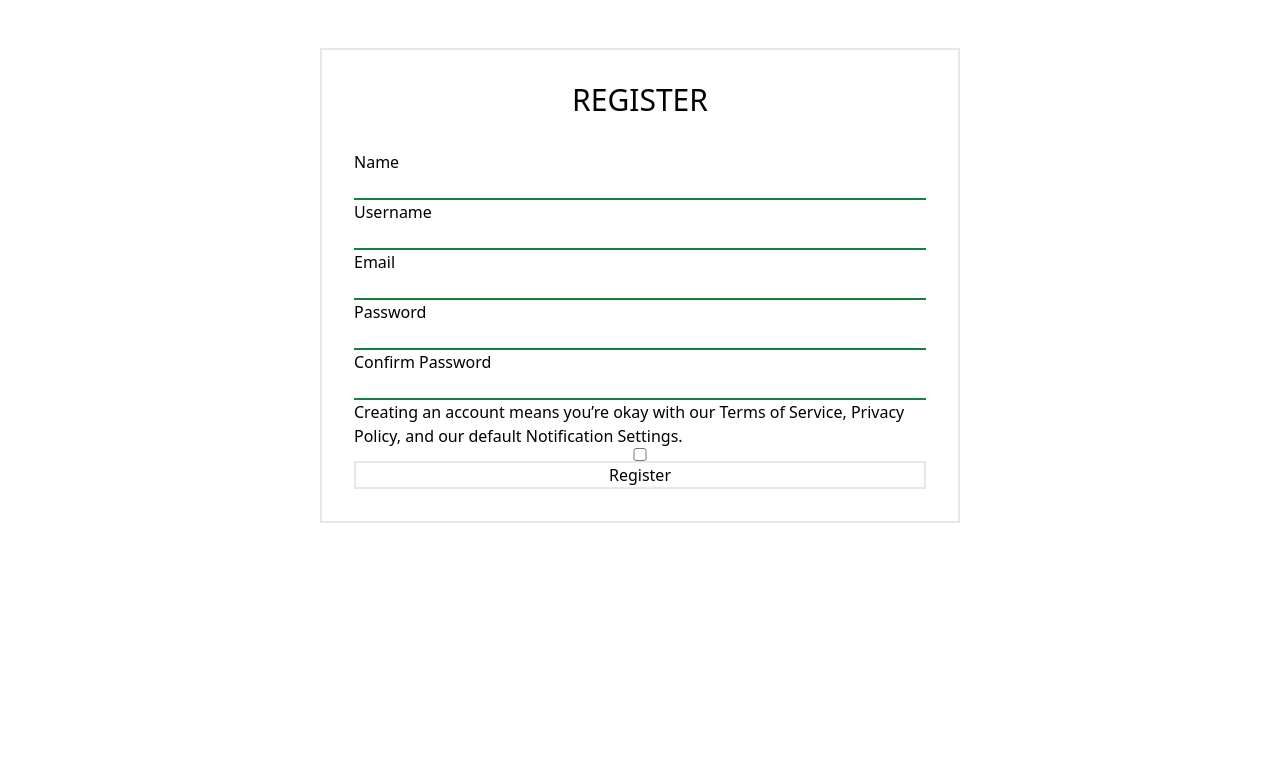
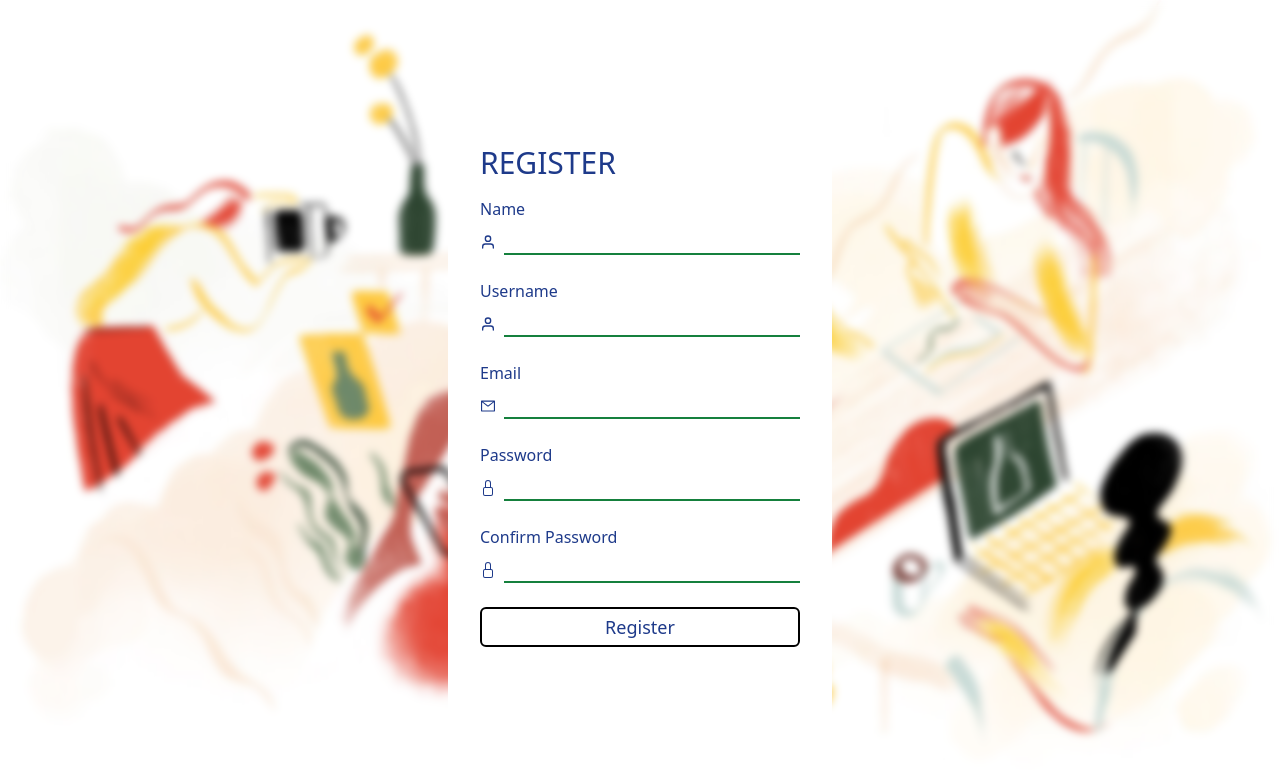
Before and after one commit to KabinaThapa/to-do-list-redux, a React (Vite) app: page /sign-up in a window 1280 px wide. Shown: the top 778 px of the page. Built offline with nearby package versions, Linux system fonts and the light colour scheme.

Commit message:
Update form

```diff
--- a/backend/db.json
+++ b/backend/db.json
@@ -1,13 +1,13 @@
 {
   "users": [
     {
-      "email": "thapakabina28@gmail.com",
-      "password": "$2a$10$.QIgublqcRz068IsZryMOORLWQQr9P4ujdnsLWF.qcywYtXKOYAQS",
+      "email": "thapakabina29@gmail.com",
+      "password": "$2a$10$IsNJjrKgYxSFYLS2exq5GumxF5gbwAKOusU9LkwCkdzbRCaRYMg2e",
       "id": 1
     },
     {
-      "email": "jharanatmg22@gmail.com",
-      "password": "$2a$10$zFKckTnT5ds2kUdbdycMoeTsMw7vq.U.umaThIixhMrSX4m7mNxku",
+      "email": "thapakabina27@gmail.com",
+      "password": "$2a$10$5ctZuTAOccDM8HYFiqUfSOJDotZd7sjuZqDK7cD6DYspNIZdGVVFm",
       "id": 2
     }
   ]
--- a/package.json
+++ b/package.json
@@ -16,6 +16,7 @@
     "framer-motion": "^10.13.0",
     "react": "^18.2.0",
     "react-dom": "^18.2.0",
+    "react-icons": "^4.10.1",
     "react-redux": "^8.1.1",
     "react-router-dom": "^6.14.2",
     "react-toastify": "^9.1.3",
--- a/src/components/form.tsx
+++ b/src/components/form.tsx
@@ -1,5 +1,5 @@
-import React, { ChangeEvent,useState } from 'react'
-
+import React, { ChangeEvent,FormEvent,useState } from 'react'
+import { motion } from 'framer-motion'
 
 import {useSelector} from 'react-redux'
 import { RootState } from '../redux/store'
@@ -40,7 +40,7 @@ const form = () => {
    }
 
 
-    const handleSubmit=(event:any)=>{
+    const handleSubmit=(event:FormEvent<HTMLFormElement>)=>{
         event.preventDefault()
         if(editedId){
             dispatch(updateTodo({
@@ -59,29 +59,42 @@ const form = () => {
     }
   return (
    <>
-   <form onSubmit={handleSubmit} className='w-96 border-2 mx-auto '>
-    <input type='text' placeholder='Add newTask.....' onChange={handleInput} value={input}></input>
-    <button type='submit'>{editedId?'Update':'Add'}</button>
+   <div className='flex flex-col justify-center items-center h-screen border-l-2 border-r-2 bg-white bg-opacity-60 backdrop-blur-lg w-[50%]'>
+  <motion.div className='flex flex-col justify-center items-center' initial={{y:-500}}
+      animate={{y:0}}
+      transition={{duration:1, delay:0.3}}>
 
-   </form>
-   <div className='flex flex-col justify-center items-center'>
+   <h1 className='mb-1 text-3xl font-medium'>TodoWorx</h1>
+   <p className='text-xl'>Simplify Your Productivity</p>
+
+   <form onSubmit={handleSubmit} className='w-96 flex  h-auto mt-8'>
+    <input className='p-1 backdrop-blur-md outline-none border-2 border-slate-500 text-black w-full rounded-md bg-transparent mr-6 ' type='text' placeholder='Add New Task.....' onChange={handleInput} value={input}></input>
+    <button className='border-2 p-1 rounded-md hover:scale-110 w-24 border-slate-500 backdrop-blur-md ' type='submit'>{editedId?'Update':'Add'}</button>
+
+    </form>
+   <div className='flex flex-col  mt-8'>
     {  todo.map((item:ITodo)=>(
-      <div key={item.id} className='flex justify-around w-96 '>
+      <div key={item.id} className='flex justify-between w-96 border-2 border-slate-500 rounded-md mt-2 p-2 backdrop-blur-md'>
         <ul className={`${item.completed?'line-through':''}`}>
 
         <li>{item.title}</li>
         <li>{item.completed}</li>
 
         </ul>
+        <div className='flex w-44 justify-around items-center  '>
         <input type='checkbox' onChange={()=>handleToogle(item.id)} checked={item.completed} ></input>
          <button onClick={()=>handleDelete(item.id)}>Delete</button>
          <button onClick={()=>handleEdit(item)}>Edit</button>
+         </div>
         </div>
          ))}
 
          </div>
 
 
+
+         </motion.div>
+         </div>
    </>
   )
 }
--- a/src/components/inputfield.tsx
+++ b/src/components/inputfield.tsx
@@ -6,13 +6,18 @@ interface IInputfield{
     name:string,
     type?:string|boolean,
     className?:string,
+    icon?:React.ReactNode
 }
 
-const Inputfield:React.FC<IInputfield> = ({label,name,type,className}) => {
+const Inputfield:React.FC<IInputfield> = ({label,name,type,className,icon}) => {
   return (
     <div className={className}>
         <label htmlFor={name}>{label}</label>
-        <Field type={type} name={name} className='flex flex-col bg-transparent border-b-2 border-green-700 w-full' />
+       <div className='flex items-center mt-2 mb-6'>
+       <span>{icon}</span>
+        <Field type={type} name={name} className='flex flex-col bg-transparent  outline-none border-b-2 border-green-700 w-full ml-2' />
+
+        </div>
         <ErrorMessage name={name} className='text-red-600' component='div'/>
     </div>
   )
--- a/src/main.tsx
+++ b/src/main.tsx
@@ -1,6 +1,6 @@
 import React from 'react'
 import ReactDOM from 'react-dom/client'
-
+import { AnimatePresence } from 'framer-motion'
 import './index.css'
 import { store } from './redux/store.tsx'
 import { Provider } from 'react-redux'
@@ -13,6 +13,8 @@ ReactDOM.createRoot(document.getElementById('root')!).render(
     <Provider store={store}>
 
     <RouterProvider router={router}/>
+
     </Provider>
+
   </React.StrictMode>,
 )
--- a/src/pages/dashboard.tsx
+++ b/src/pages/dashboard.tsx
@@ -4,7 +4,11 @@ import Form from '../components/form'
 const dashboard = () => {
   return (
     <>
+    <div className='bgimg h-screen w-full'>
+    <div className='flex flex-col items-center w-full h-screen backdrop-blur-sm text-blue-900 font-medium'>
     <Form/>
+    </div>
+    </div>
     </>
   )
 }
--- a/src/pages/signin.tsx
+++ b/src/pages/signin.tsx
@@ -5,13 +5,18 @@ import Inputfield from '../components/inputfield'
 import axios from 'axios'
 import { ToastContainer, toast } from 'react-toastify'
 import "react-toastify/dist/ReactToastify.css"
-import { useNavigate } from 'react-router-dom'
+import { Link, useNavigate } from 'react-router-dom'
+import { FiUser } from 'react-icons/fi';
+import { BsLock } from 'react-icons/bs';
+import {PiGoogleLogo  } from 'react-icons/pi';
+import { CiFacebook,CiTwitter } from 'react-icons/ci';
+
 
 const signin = () => {
     const initialvalues={
         email:'',
         password:'',
-        checkbox:false,
+
     }
     const validationSchema=Yup.object({
         email:Yup.string().required('Please enter valid email address.'),
@@ -22,8 +27,9 @@ const signin = () => {
     const handleSubmit=(values:typeof initialvalues)=>{
         axios.post(' http://localhost:3000/login', {email:values.email, password:values.password})
         .then((response)=>{toast.success('Scuccessfully signed in')
-        navigate('/dashboard')
-        localStorage.setItem('session-token', response.data.accessToken)
+        console.log(response.data)
+       navigate('/dashboard')
+        localStorage.setItem('session-token',response.data.accessToken)
     })
 
         .catch(()=>{toast.error('Could not sign in')
@@ -41,16 +47,25 @@ const signin = () => {
         validationSchema={validationSchema} >
             {()=>{
                 return(
-                    <div className='flex flex-col justify-center items-center w-full h-screen backdrop-blur-sm text-blue-900'>
-                       <h1 className='text-3xl mb-4'>LOGIN</h1>
-                        <Form className='w-[30%]'>
-                           <Inputfield type='text' name='email' label='Email Address' />
-                           <Inputfield type='password' name='password' label='Password'/>
+                    <div className='flex flex-col justify-center items-center w-full h-screen backdrop-blur-sm text-blue-900 font-medium'>
+
+                        <Form className='w-[30%] h-screen bg-white p-8 flex flex-col justify-center'>
+                        <h1 className='text-3xl mb-4'>LOGIN</h1>
+                           <Inputfield type='text' name='email' label='Email Address' icon={<FiUser/>} />
+                           <Inputfield type='password' name='password' label='Password' icon={<BsLock/>} />
+                           <p className='text-right mb-8'>Forgot Password?</p>
 
 
+                           <button type='submit' className='border-2 w-full mb-6 border-black p-1 rounded-md text-lg'> LogIn</button>
+                          <Link to='/sign-up' className='text-center underline mb-4'>Don't have an Account? Sign Up</Link>
+                           <p className='text-center mb-4'>OR</p>
+                           <p className='text-center'>Sign Up Using</p>
+                           <div className='flex items-center justify-between w-24 mx-auto mt-4'>
+                            <CiFacebook size={36}/>
+                            <PiGoogleLogo size={35}/>
+                            <CiTwitter size={40}/>
 
-                           <button type='submit' className='border-2 w-full mt-4'> Login</button>
-
+                           </div>
 
                         </Form>
                         <ToastContainer className='ml-auto'/>
--- a/src/pages/signup.tsx
+++ b/src/pages/signup.tsx
@@ -6,6 +6,9 @@ import { Formik,Form } from 'formik';
 import * as Yup from 'yup'
 import { ToastContainer, toast } from 'react-toastify'
 import "react-toastify/dist/ReactToastify.css"
+import { FiUser } from 'react-icons/fi';
+import { BsLock } from 'react-icons/bs';
+import {AiOutlineMail } from 'react-icons/ai';
 
 
 const signup = () => {
@@ -15,7 +18,7 @@ const signup = () => {
         email:'',
         password:'',
         confirmpassword:'',
-        checkbox:false,
+
 
     }
     const validationSchema=Yup.object({
@@ -31,7 +34,7 @@ const signup = () => {
         axios.post(' http://localhost:3000/users', {email:values.email, password:values.password})
         .then((response)=>{toast.success('Scuccessfully created your account.')
         navigate('/sign-in')
-        localStorage.setItem('token', response.data.accessToken)
+        localStorage.setItem('session-token', response.data.accessToken)
     })
 
         .catch(()=>{toast.error('Could not sign in')})
@@ -40,24 +43,25 @@ const signup = () => {
     }
 
   return (
-    <div className='flex flex-col backdrop-blur-sm justify-center items-center p-4 h-auto w-[50%] mx-auto mt-12  border-2'>
-        <h1 className='text-3xl mb-4 mt-4'>REGISTER</h1>
+    <div className='bgimg h-screen flex justify-center items-center'>
+
         <Formik
         initialValues={initialvalues}
         validationSchema={validationSchema}
         onSubmit={handleSubmit}>
+            <div className='flex flex-col justify-center items-center w-full h-screen backdrop-blur-sm text-blue-900 font-medium'>
+            <Form className='w-[30%] h-screen bg-white p-8 flex flex-col justify-center'>
+            <h1 className='text-3xl mb-4 mt-4'>REGISTER</h1>
+                <Inputfield type='text' name='name' label='Name'icon={<FiUser/>}/>
+                <Inputfield type='text' name='username' label='Username'icon={<FiUser/>}/>
+                <Inputfield type='text' name='email' label='Email'icon={<AiOutlineMail/>}/>
+                <Inputfield type='password' name='password' label='Password'icon={<BsLock/>}/>
+                <Inputfield type='password' name='confirmpassword' label='Confirm Password' icon={<BsLock/>}/>
 
-            <Form className=' flex flex-col p-4 '>
-                <Inputfield type='text' name='name' label='Name'/>
-                <Inputfield type='text' name='username' label='Username'/>
-                <Inputfield type='text' name='email' label='Email'/>
-                <Inputfield type='password' name='password' label='Password'/>
-                <Inputfield type='password' name='confirmpassword' label='Confirm Password'/>
-                <Inputfield type='checkbox' name='checkbox' label='Creating an account means you’re okay with our Terms of Service, Privacy Policy, and our default Notification Settings. '/>
-                <button type='submit' className='border-2'>Register</button>
+                <button type='submit' className='border-2 w-full mb-6 border-black p-1 rounded-md text-lg'>Register</button>
 
             </Form>
-
+</div>
         </Formik>
     </div>
   )
--- a/src/protected-routes/protected.tsx
+++ b/src/protected-routes/protected.tsx
@@ -4,6 +4,7 @@ import { Navigate } from 'react-router-dom'
 const Protected = ({children}:{children:React.ReactNode}) => {
 
     const token=localStorage.getItem('session-token')
+    console.log(token)
   if(token){
     return <div>{children}</div>}
     return <Navigate to='/'/>
```
Also changed, not shown: src/routes/routes.tsx (+9 -9 lines), 1 other file (tests, documents, lock files or other folders).
